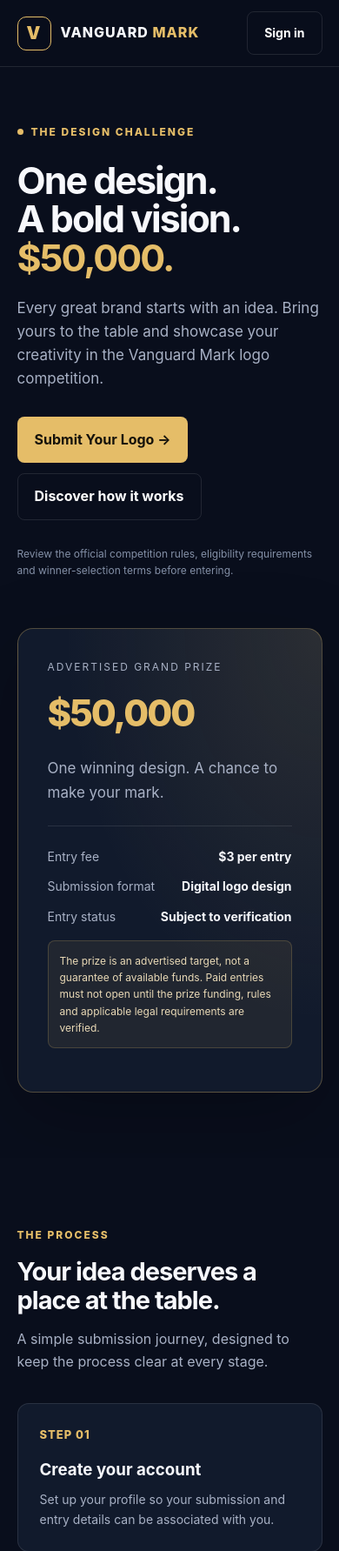
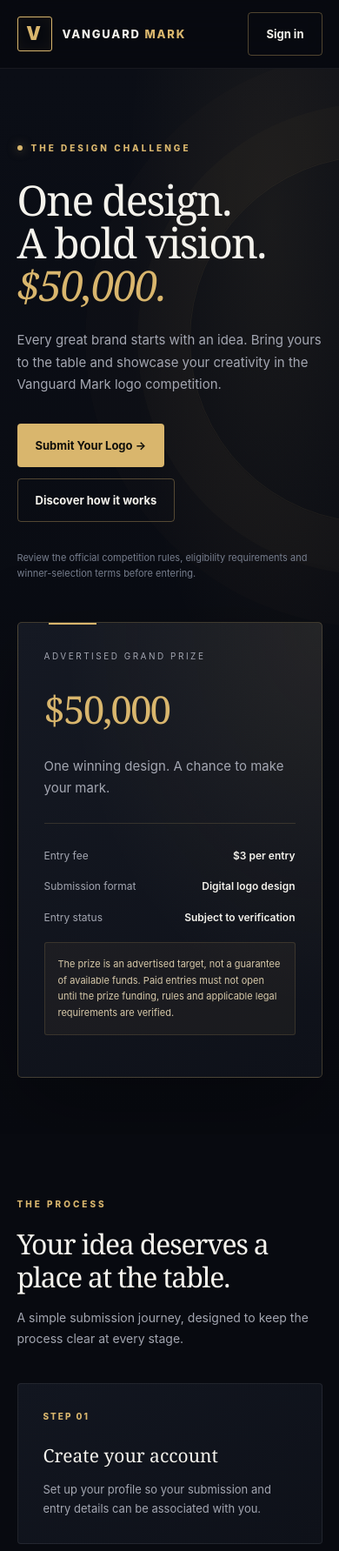
Before and after one commit to VanguardMark/vanguard-mark, a plain HTML site: page index.html in a window 390 px wide. Shown: the top 1783 px of the page at 87% size. Drawn offline with Linux system fonts and the light colour scheme.

Commit message:
Update index.html

```diff
--- a/index.html
+++ b/index.html
@@ -3,144 +3,582 @@
 <head>
 <meta charset="UTF-8">
 <meta name="viewport" content="width=device-width, initial-scale=1.0">
-<meta name="theme-color" content="#0b1020">
+<meta name="theme-color" content="#080a10">
 <title>Vanguard Mark | $50,000 Logo Competition</title>
 <meta name="description" content="Discover Vanguard Mark, a logo design competition featuring a $50,000 grand prize. Explore the competition, submit your design, and follow your entry status.">
+
 <style>
 :root {
-  --bg:#090e1c;
-  --panel:#111a2c;
-  --gold:#e5bd68;
-  --text:#f7f8fc;
-  --muted:#a8b1c5;
-  --line:rgba(255,255,255,.1);
+  --bg:#080a10;
+  --panel:#10131c;
+  --panel-light:#151a25;
+  --gold:#d9b66d;
+  --gold-light:#f0d89d;
+  --text:#f4f2ec;
+  --muted:#a3a6b1;
+  --line:rgba(217,182,109,.17);
 }
-* {box-sizing:border-box}
-html {scroll-behavior:smooth}
+
+* {
+  box-sizing:border-box;
+}
+
+html {
+  scroll-behavior:smooth;
+}
+
 body {
   margin:0;
   background:var(--bg);
   color:var(--text);
   font-family:Inter,-apple-system,BlinkMacSystemFont,"Segoe UI",sans-serif;
-  line-height:1.6;
+  line-height:1.7;
 }
-a {color:inherit;text-decoration:none}
-button,input,textarea {font:inherit}
-.container {width:min(1120px,90%);margin:auto}
+
+a {
+  color:inherit;
+  text-decoration:none;
+}
+
+button,input,textarea {
+  font:inherit;
+}
+
+button,a {
+  -webkit-tap-highlight-color:transparent;
+}
+
+.container {
+  width:min(1160px,90%);
+  margin:auto;
+}
+
 header {
-  position:sticky;top:0;z-index:10;
-  background:rgba(9,14,28,.94);
-  backdrop-filter:blur(15px);
-  border-bottom:1px solid var(--line);
+  position:sticky;
+  top:0;
+  z-index:10;
+  background:rgba(8,10,16,.94);
+  backdrop-filter:blur(20px);
+  border-bottom:1px solid rgba(255,255,255,.065);
 }
+
 nav {
-  min-height:76px;display:flex;align-items:center;
-  justify-content:space-between;gap:18px;
+  min-height:78px;
+  display:flex;
+  align-items:center;
+  justify-content:space-between;
+  gap:18px;
 }
-.brand {display:flex;align-items:center;gap:11px;font-weight:800;letter-spacing:1px}
+
+.brand {
+  display:flex;
+  align-items:center;
+  gap:12px;
+  font-weight:850;
+  letter-spacing:1.8px;
+  font-size:13px;
+}
+
 .brand-icon {
-  width:39px;height:39px;border:1px solid var(--gold);
-  color:var(--gold);display:grid;place-items:center;
-  font-weight:900;font-size:20px;border-radius:10px;
+  width:40px;
+  height:40px;
+  border:1px solid var(--gold);
+  color:var(--gold);
+  display:grid;
+  place-items:center;
+  font-weight:900;
+  font-size:21px;
+  border-radius:3px;
+  box-shadow:inset 0 0 18px rgba(217,182,109,.06);
 }
-.nav-links {display:flex;align-items:center;gap:22px;font-size:14px;color:var(--muted)}
+
+.nav-links {
+  display:flex;
+  align-items:center;
+  gap:25px;
+  font-size:13px;
+  color:var(--muted);
+}
+
+.nav-links a:not(.btn):hover {
+  color:var(--gold-light);
+}
+
 .btn {
-  display:inline-flex;justify-content:center;align-items:center;
-  gap:8px;padding:13px 19px;border-radius:8px;
-  border:1px solid transparent;font-weight:700;cursor:pointer;
-  transition:.2s;
+  display:inline-flex;
+  justify-content:center;
+  align-items:center;
+  gap:8px;
+  padding:13px 20px;
+  border-radius:4px;
+  border:1px solid transparent;
+  font-weight:700;
+  font-size:13px;
+  cursor:pointer;
+  transition:background .2s,border-color .2s,color .2s;
 }
-.btn:hover {transform:translateY(-2px)}
-.btn-gold {background:var(--gold);color:#15120b}
-.btn-outline {border-color:var(--line);color:white;background:transparent}
-.hero {padding:95px 0 75px;overflow:hidden}
+
+.btn:hover {
+  transform:translateY(-1px);
+}
+
+.btn-gold {
+  background:var(--gold);
+  color:#11100c;
+}
+
+.btn-gold:hover {
+  background:var(--gold-light);
+}
+
+.btn-outline {
+  border-color:rgba(217,182,109,.35);
+  color:var(--text);
+  background:transparent;
+}
+
+.btn-outline:hover {
+  border-color:var(--gold);
+  background:rgba(217,182,109,.06);
+}
+
+.hero {
+  padding:110px 0 90px;
+  overflow:hidden;
+  position:relative;
+  background:
+    radial-gradient(ellipse at 80% 15%,rgba(217,182,109,.075),transparent 38%),
+    linear-gradient(180deg,#0b0e16 0%,#080a10 100%);
+}
+
+.hero:before {
+  content:"";
+  position:absolute;
+  width:420px;
+  height:420px;
+  right:-250px;
+  top:100px;
+  border:1px solid rgba(217,182,109,.08);
+  border-radius:50%;
+  box-shadow:0 0 0 60px rgba(217,182,109,.018),
+             0 0 0 120px rgba(217,182,109,.012);
+  pointer-events:none;
+}
+
+.hero-grid {
+  display:grid;
+  grid-template-columns:1.2fr .8fr;
+  gap:65px;
+  align-items:center;
+  position:relative;
+  z-index:1;
+}
+
 .eyebrow {
-  display:inline-flex;gap:9px;align-items:center;
-  color:var(--gold);font-size:12px;letter-spacing:2px;
-  text-transform:uppercase;font-weight:800;
+  display:inline-flex;
+  gap:10px;
+  align-items:center;
+  color:var(--gold);
+  font-size:10px;
+  letter-spacing:3px;
+  text-transform:uppercase;
+  font-weight:800;
 }
-.dot {width:7px;height:7px;border-radius:50%;background:var(--gold)}
-.hero-grid {display:grid;grid-template-columns:1.2fr .8fr;gap:45px;align-items:center}
-h1 {font-size:clamp(43px,6vw,76px);line-height:1.04;letter-spacing:-3px;margin:22px 0}
-h1 span {color:var(--gold)}
-.hero p {max-width:580px;color:var(--muted);font-size:17px}
-.actions {display:flex;gap:12px;flex-wrap:wrap;margin:29px 0}
-.small-note {font-size:12px!important;color:#8490a7!important}
+
+.dot {
+  width:6px;
+  height:6px;
+  border-radius:50%;
+  background:var(--gold);
+  box-shadow:0 0 12px rgba(217,182,109,.5);
+}
+
+h1 {
+  font-family:Georgia,"Times New Roman",serif;
+  font-size:clamp(48px,6.5vw,83px);
+  line-height:1.02;
+  letter-spacing:-2.8px;
+  font-weight:500;
+  margin:25px 0;
+}
+
+h1 span {
+  color:var(--gold);
+  font-style:italic;
+}
+
+.hero p {
+  max-width:570px;
+  color:var(--muted);
+  font-size:15px;
+}
+
+.actions {
+  display:flex;
+  gap:13px;
+  flex-wrap:wrap;
+  margin:32px 0;
+}
+
+.small-note {
+  font-size:11px!important;
+  color:#777e8e!important;
+}
+
 .prize-card {
-  padding:34px;border-radius:18px;
-  border:1px solid rgba(229,189,104,.3);
-  background:radial-gradient(ellipse at top right,rgba(229,189,104,.12),transparent 60%),var(--panel);
-  box-shadow:0 25px 90px rgba(0,0,0,.24);
+  padding:38px;
+  border-radius:5px;
+  border:1px solid rgba(217,182,109,.24);
+  background:
+    radial-gradient(ellipse at top right,rgba(217,182,109,.09),transparent 60%),
+    linear-gradient(145deg,#151923,#0e1119);
+  box-shadow:0 30px 100px rgba(0,0,0,.3);
+  position:relative;
 }
-.prize-label {font-size:12px;color:var(--muted);letter-spacing:2px;text-transform:uppercase}
-.prize {font-size:clamp(42px,5vw,62px);font-weight:850;color:var(--gold);letter-spacing:-2px;margin:10px 0}
-.prize-card hr {border:0;border-top:1px solid var(--line);margin:24px 0}
-.stat-row {display:flex;justify-content:space-between;gap:15px;font-size:14px;margin:12px 0}
-.stat-row span:first-child {color:var(--muted)}
-section {padding:75px 0}
-.section-heading {max-width:650px;margin-bottom:35px}
-.section-heading h2 {font-size:clamp(29px,4vw,43px);letter-spacing:-1px;line-height:1.15;margin:13px 0}
-.section-heading p {color:var(--muted)}
-.cards {display:grid;grid-template-columns:repeat(3,1fr);gap:18px}
+
+.prize-card:before {
+  content:"";
+  position:absolute;
+  top:0;
+  left:35px;
+  width:55px;
+  height:2px;
+  background:var(--gold);
+}
+
+.prize-label {
+  font-size:10px;
+  color:var(--muted);
+  letter-spacing:2.5px;
+  text-transform:uppercase;
+}
+
+.prize {
+  font-family:Georgia,"Times New Roman",serif;
+  font-size:clamp(44px,5vw,66px);
+  font-weight:500;
+  color:var(--gold);
+  letter-spacing:-2px;
+  margin:15px 0;
+}
+
+.prize-card hr {
+  border:0;
+  border-top:1px solid var(--line);
+  margin:27px 0;
+}
+
+.stat-row {
+  display:flex;
+  justify-content:space-between;
+  gap:15px;
+  font-size:12px;
+  margin:15px 0;
+}
+
+.stat-row span:first-child {
+  color:var(--muted);
+}
+
+.stat-row strong {
+  text-align:right;
+  font-weight:600;
+}
+
+section {
+  padding:85px 0;
+}
+
+.section-heading {
+  max-width:670px;
+  margin-bottom:40px;
+}
+
+.section-heading h2 {
+  font-family:Georgia,"Times New Roman",serif;
+  font-size:clamp(32px,4vw,47px);
+  font-weight:500;
+  letter-spacing:-1.2px;
+  line-height:1.2;
+  margin:15px 0;
+}
+
+.section-heading p {
+  color:var(--muted);
+  font-size:14px;
+}
+
+.cards {
+  display:grid;
+  grid-template-columns:repeat(3,1fr);
+  gap:20px;
+}
+
 .card {
-  padding:25px;border:1px solid var(--line);border-radius:13px;
-  background:var(--panel);
+  padding:29px;
+  border:1px solid rgba(255,255,255,.075);
+  border-radius:4px;
+  background:linear-gradient(145deg,#121620,#0e1119);
+  transition:border-color .2s,background .2s;
 }
-.card-number {color:var(--gold);font-weight:800;font-size:13px;letter-spacing:1px}
-.card h3 {margin:15px 0 8px}
-.card p {margin:0;color:var(--muted);font-size:14px}
-.upload-section {background:#0c1323;border-top:1px solid var(--line);border-bottom:1px solid var(--line)}
-.upload-layout {display:grid;grid-template-columns:1fr 1fr;gap:40px;align-items:start}
-.upload-box {border:1px solid var(--line);background:var(--panel);padding:26px;border-radius:14px}
-label {display:block;margin:16px 0 7px;font-size:13px;font-weight:700}
+
+.card:hover {
+  border-color:rgba(217,182,109,.3);
+  background:linear-gradient(145deg,#171b25,#10131c);
+}
+
+.card-number {
+  color:var(--gold);
+  font-weight:800;
+  font-size:10px;
+  letter-spacing:2px;
+}
+
+.card h3 {
+  font-family:Georgia,"Times New Roman",serif;
+  font-weight:500;
+  font-size:21px;
+  margin:19px 0 9px;
+}
+
+.card p {
+  margin:0;
+  color:var(--muted);
+  font-size:13px;
+}
+
+.upload-section {
+  background:#0b0e15;
+  border-top:1px solid rgba(255,255,255,.06);
+  border-bottom:1px solid rgba(255,255,255,.06);
+}
+
+.upload-layout {
+  display:grid;
+  grid-template-columns:1fr 1fr;
+  gap:55px;
+  align-items:start;
+}
+
+.upload-box {
+  border:1px solid rgba(217,182,109,.17);
+  background:linear-gradient(145deg,#131722,#0e1119);
+  padding:30px;
+  border-radius:4px;
+}
+
+.upload-box h3 {
+  font-family:Georgia,"Times New Roman",serif;
+  font-size:25px;
+  font-weight:500;
+  margin-top:0;
+}
+
+label {
+  display:block;
+  margin:18px 0 8px;
+  font-size:12px;
+  font-weight:700;
+  color:#d7d8de;
+}
+
 input,textarea {
-  width:100%;padding:13px 14px;border-radius:8px;
-  background:#0a1020;color:white;border:1px solid #29344a;
+  width:100%;
+  padding:14px;
+  border-radius:3px;
+  background:#090c13;
+  color:white;
+  border:1px solid #292e3b;
   outline:none;
 }
-input:focus,textarea:focus {border-color:var(--gold)}
-input[type=file] {padding:12px}
-textarea {min-height:100px;resize:vertical}
+
+input:focus,textarea:focus {
+  border-color:var(--gold);
+}
+
+input[type=file] {
+  padding:12px;
+  font-size:12px;
+}
+
+textarea {
+  min-height:100px;
+  resize:vertical;
+}
+
 .preview {
-  margin-top:15px;min-height:100px;border:1px dashed #39445a;
-  border-radius:8px;display:grid;place-items:center;color:var(--muted);
-  padding:12px;overflow:hidden;
+  margin-top:15px;
+  min-height:110px;
+  border:1px dashed #343a49;
+  border-radius:3px;
+  display:grid;
+  place-items:center;
+  color:var(--muted);
+  padding:15px;
+  overflow:hidden;
+  font-size:12px;
 }
-.preview img {max-width:100%;max-height:240px;object-fit:contain}
-.notice {padding:13px;background:rgba(229,189,104,.08);border:1px solid rgba(229,189,104,.2);border-radius:8px;color:#e9d9b6;font-size:12px;margin:16px 0}
-.faq {max-width:800px}
-details {padding:20px 0;border-bottom:1px solid var(--line)}
-summary {cursor:pointer;font-weight:700}
-details p {color:var(--muted);font-size:14px}
-footer {padding:35px 0;border-top:1px solid var(--line);color:var(--muted);font-size:13px}
-.footer-row {display:flex;justify-content:space-between;gap:20px;flex-wrap:wrap}
-footer a {color:var(--gold)}
+
+.preview img {
+  max-width:100%;
+  max-height:240px;
+  object-fit:contain;
+}
+
+.notice {
+  padding:15px;
+  background:rgba(217,182,109,.055);
+  border:1px solid rgba(217,182,109,.16);
+  border-radius:3px;
+  color:#d7c9a9;
+  font-size:11px;
+  margin:18px 0;
+}
+
+.faq {
+  max-width:800px;
+}
+
+details {
+  padding:22px 0;
+  border-bottom:1px solid rgba(255,255,255,.08);
+}
+
+summary {
+  cursor:pointer;
+  font-weight:650;
+  font-size:14px;
+}
+
+details p {
+  color:var(--muted);
+  font-size:13px;
+  padding-top:8px;
+}
+
+footer {
+  padding:38px 0;
+  border-top:1px solid rgba(255,255,255,.07);
+  color:var(--muted);
+  font-size:12px;
+  background:#07090e;
+}
+
+.footer-row {
+  display:flex;
+  justify-content:space-between;
+  gap:20px;
+  flex-wrap:wrap;
+}
+
+footer a {
+  color:var(--gold);
+}
+
 .modal {
-  display:none;position:fixed;inset:0;background:rgba(0,0,0,.8);
-  z-index:30;align-items:center;justify-content:center;padding:20px;
+  display:none;
+  position:fixed;
+  inset:0;
+  background:rgba(0,0,0,.84);
+  z-index:30;
+  align-items:center;
+  justify-content:center;
+  padding:20px;
+  backdrop-filter:blur(8px);
 }
-.modal-content {width:min(450px,100%);background:var(--panel);border:1px solid var(--line);border-radius:15px;padding:25px}
-.modal-content h2 {margin-top:0}
-.modal-content p {color:var(--muted);font-size:14px}
-.close {float:right;background:none;border:0;color:white;font-size:24px;cursor:pointer}
+
+.modal-content {
+  width:min(450px,100%);
+  background:#121620;
+  border:1px solid rgba(217,182,109,.22);
+  border-radius:4px;
+  padding:28px;
+}
+
+.modal-content h2 {
+  font-family:Georgia,"Times New Roman",serif;
+  font-weight:500;
+  margin-top:0;
+}
+
+.modal-content p {
+  color:var(--muted);
+  font-size:13px;
+}
+
+.close {
+  float:right;
+  background:none;
+  border:0;
+  color:white;
+  font-size:24px;
+  cursor:pointer;
+}
+
 @media(max-width:800px) {
- .hero-grid,.upload-layout {grid-template-columns:1fr}
- .hero {padding-top:60px}
- .cards {grid-template-columns:1fr}
- .nav-links {gap:12px}
- .nav-links a:not(.btn) {display:none}
- h1 {letter-spacing:-2px}
+  .hero-grid,.upload-layout {
+    grid-template-columns:1fr;
+  }
+
+  .hero {
+    padding:75px 0 65px;
+  }
+
+  .hero-grid {
+    gap:35px;
+  }
+
+  .cards {
+    grid-template-columns:1fr;
+  }
+
+  .nav-links {
+    gap:12px;
+  }
+
+  .nav-links a:not(.btn) {
+    display:none;
+  }
+
+  h1 {
+    letter-spacing:-1.8px;
+  }
+
+  section {
+    padding:65px 0;
+  }
+
+  .prize-card {
+    padding:30px;
+  }
+
+  .upload-box {
+    padding:22px;
+  }
+}
+
+@media(prefers-reduced-motion:reduce) {
+  html {
+    scroll-behavior:auto;
+  }
+
+  *,*::before,*::after {
+    transition:none!important;
+  }
 }
 </style>
 </head>
+
 <body>
+
 <header>
   <div class="container">
     <nav>
-      <a class="brand" href="#">
+      <a class="brand" href="index.html">
         <span class="brand-icon">V</span>
         <span>VANGUARD <span style="color:var(--gold)">MARK</span></span>
       </a>
+
       <div class="nav-links">
         <a href="#how">How it works</a>
         <a href="#competition">Competition</a>
@@ -152,104 +590,177 @@ footer a {color:var(--gold)}
 </header>
 
 <main>
+
   <section class="hero" id="competition">
     <div class="container hero-grid">
+
       <div>
         <div class="eyebrow"><span class="dot"></span> THE DESIGN CHALLENGE</div>
+
         <h1>One design.<br>A bold vision.<br><span>$50,000.</span></h1>
+
         <p>
           Every great brand starts with an idea. Bring yours to the table
           and showcase your creativity in the Vanguard Mark logo competition.
         </p>
+
         <div class="actions">
           <a href="#submit" class="btn btn-gold">Submit Your Logo →</a>
           <a href="#how" class="btn btn-outline">Discover how it works</a>
         </div>
+
         <p class="small-note">Review the official competition rules, eligibility requirements and winner-selection terms before entering.</p>
       </div>
+
       <div class="prize-card">
         <div class="prize-label">Advertised grand prize</div>
         <div class="prize">$50,000</div>
         <p>One winning design. A chance to make your mark.</p>
+
         <hr>
+
         <div class="stat-row"><span>Entry fee</span><strong>$3 per entry</strong></div>
         <div class="stat-row"><span>Submission format</span><strong>Digital logo design</strong></div>
         <div class="stat-row"><span>Entry status</span><strong>Subject to verification</strong></div>
+
         <div class="notice">The prize is an advertised target, not a guarantee of available funds. Paid entries must not open until the prize funding, rules and applicable legal requirements are verified.</div>
       </div>
+
     </div>
   </section>
 
   <section id="how">
     <div class="container">
+
       <div class="section-heading">
         <div class="eyebrow">THE PROCESS</div>
         <h2>Your idea deserves a place at the table.</h2>
         <p>A simple submission journey, designed to keep the process clear at every stage.</p>
       </div>
+
       <div class="cards">
-        <article class="card"><div class="card-number">STEP 01</div><h3>Create your account</h3><p>Set up your profile so your submission and entry details can be associated with you.</p></article>
-        <article class="card"><div class="card-number">STEP 02</div><h3>Upload your design</h3><p>Share an original logo design in a supported image format and provide its details.</p></article>
-        <article class="card"><div class="card-number">STEP 03</div><h3>Review your entry</h3><p>Check the competition terms and payment details. Entries require verified payment before activation.</p></article>
+        <article class="card">
+          <div class="card-number">STEP 01</div>
+          <h3>Create your account</h3>
+          <p>Set up your profile so your submission and entry details can be associated with you.</p>
+        </article>
+
+        <article class="card">
+          <div class="card-number">STEP 02</div>
+          <h3>Upload your design</h3>
+          <p>Share an original logo design in a supported image format and provide its details.</p>
+        </article>
+
+        <article class="card">
+          <div class="card-number">STEP 03</div>
+          <h3>Review your entry</h3>
+          <p>Check the competition terms and payment details. Entries require verified payment before activation.</p>
+        </article>
       </div>
+
     </div>
   </section>
 
   <section class="upload-section" id="submit">
     <div class="container upload-layout">
+
       <div>
         <div class="eyebrow">MAKE YOUR MARK</div>
+
         <div class="section-heading">
           <h2>Bring your vision to life.</h2>
           <p>Start by preparing your logo design. You'll be able to preview your image before continuing.</p>
         </div>
+
         <div class="notice">This initial version previews your logo locally in your browser. It does not upload files to a server, create accounts, charge payments or confirm competition entries.</div>
       </div>
+
       <form class="upload-box" id="logoForm">
         <h3>Logo submission</h3>
         <p class="small-note">Prepare your design details below.</p>
+
         <label for="designTitle">Design title</label>
         <input id="designTitle" name="designTitle" maxlength="100" required placeholder="Give your design a name">
+
         <label for="designDescription">About your design</label>
         <textarea id="designDescription" name="designDescription" maxlength="1000" placeholder="Tell us a little about your idea"></textarea>
+
         <label for="logoFile">Upload logo image</label>
         <input id="logoFile" name="logoFile" type="file" accept="image/png,image/jpeg,image/webp" required>
+
         <div class="preview" id="preview">Your logo preview will appear here.</div>
+
         <label style="display:flex;gap:10px;align-items:flex-start;font-weight:400">
           <input type="checkbox" id="agree" required style="width:auto;margin-top:5px">
           <span>I confirm that this is my design or that I have permission to submit it, and I agree to review the official competition terms.</span>
         </label>
+
         <button class="btn btn-gold" type="submit" style="width:100%;margin-top:16px">Continue to entry details →</button>
+
         <p class="small-note">Demo only: no payment will be taken and no submission will be delivered.</p>
       </form>
+
     </div>
   </section>
 
   <section>
     <div class="container">
+
       <div class="section-heading">
         <div class="eyebrow">CLEAR EXPECTATIONS</div>
         <h2>Competition information</h2>
         <p>Participants should understand how entries are assessed and how the prize is awarded before paying an entry fee.</p>
       </div>
+
       <div class="cards">
-        <article class="card"><h3>Original work</h3><p>Submit work you created or have permission to use. Do not submit logos that infringe another person's rights.</p></article>
-        <article class="card"><h3>Transparent rules</h3><p>Eligibility, deadlines, judging criteria, refunds and winner selection must be published before paid entry opens.</p></article>
-        <article class="card"><h3>Payment security</h3><p>Entry payments should only be confirmed after the payment provider verifies the transaction.</p></article>
+        <article class="card">
+          <h3>Original work</h3>
+          <p>Submit work you created or have permission to use. Do not submit logos that infringe another person's rights.</p>
+        </article>
+
+        <article class="card">
+          <h3>Transparent rules</h3>
+          <p>Eligibility, deadlines, judging criteria, refunds and winner selection must be published before paid entry opens.</p>
+        </article>
+
+        <article class="card">
+          <h3>Payment security</h3>
+          <p>Entry payments should only be confirmed after the payment provider verifies the transaction.</p>
+        </article>
       </div>
+
     </div>
   </section>
 
   <section>
     <div class="container faq">
+
       <div class="eyebrow">HELP CENTRE</div>
       <h2>Frequently asked questions</h2>
-      <details><summary>How much does an entry cost?</summary><p>The proposed entry fee is $3. Real payments are not enabled in this demonstration.</p></details>
-      <details><summary>How do I know my entry has been received?</summary><p>A live version should provide an account dashboard and a unique submission reference after the payment and submission have been verified.</p></details>
-      <details><summary>How is the winner selected?</summary><p>The final rules must explain whether selection is based on judging, public voting or another lawful method. The live competition must not accept paid entries until those rules are finalized.</p></details>
-      <details><summary>How can I contact support?</summary><p>Use the official support email published by Vanguard Mark once the address has been configured. No unverified contact details are displayed here.</p></details>
+
+      <details>
+        <summary>How much does an entry cost?</summary>
+        <p>The proposed entry fee is $3. Real payments are not enabled in this demonstration.</p>
+      </details>
+
+      <details>
+        <summary>How do I know my entry has been received?</summary>
+        <p>A live version should provide an account dashboard and a unique submission reference after the payment and submission have been verified.</p>
+      </details>
+
+      <details>
+        <summary>How is the winner selected?</summary>
+        <p>The final rules must explain whether selection is based on judging, public voting or another lawful method. The live competition must not accept paid entries until those rules are finalized.</p>
+      </details>
+
+      <details>
+        <summary>How can I contact support?</summary>
+        <p>Use the official support email published by Vanguard Mark once the address has been configured. No unverified contact details are displayed here.</p>
+      </details>
+
     </div>
   </section>
+
 </main>
 
 <footer>
@@ -285,6 +796,7 @@ document.getElementById('year').textContent = new Date().getFullYear();
 function openModal(id) {
   document.getElementById(id).style.display = 'flex';
 }
+
 function closeModal(id) {
   document.getElementById(id).style.display = 'none';
 }
@@ -295,23 +807,29 @@ let previewUrl = null;
 
 fileInput.addEventListener('change', function() {
   const file = this.files && this.files[0];
+
   if (!file) {
     preview.textContent = 'Your logo preview will appear here.';
     return;
   }
+
   if (!file.type.startsWith('image/')) {
     preview.textContent = 'Please select a valid image file.';
     this.value = '';
     return;
   }
+
   if (file.size > 5 * 1024 * 1024) {
     preview.textContent = 'Please choose an image smaller than 5 MB.';
     this.value = '';
     return;
   }
+
   if (previewUrl) URL.revokeObjectURL(previewUrl);
+
   previewUrl = URL.createObjectURL(file);
   preview.innerHTML = '';
+
   const image = document.createElement('img');
   image.src = previewUrl;
   image.alt = 'Preview of your logo design';
@@ -320,12 +838,17 @@ fileInput.addEventListener('change', function() {
 
 document.getElementById('logoForm').addEventListener('submit', function(event) {
   event.preventDefault();
+
   if (!this.reportValidity()) return;
+
   const title = document.getElementById('designTitle').value.trim();
+
   document.getElementById('entryMessage').textContent =
     'Your design "' + title + '" is prepared in this browser demonstration. No files or personal information have been sent to a server.';
+
   openModal('entryModal');
 });
 </script>
+
 </body>
   </html>
```
